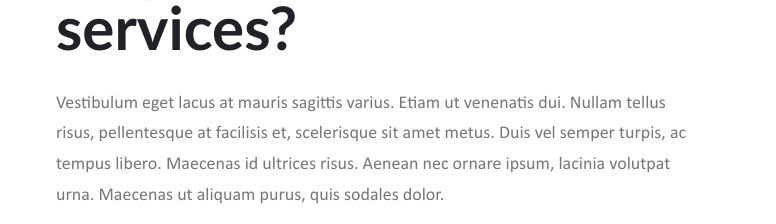
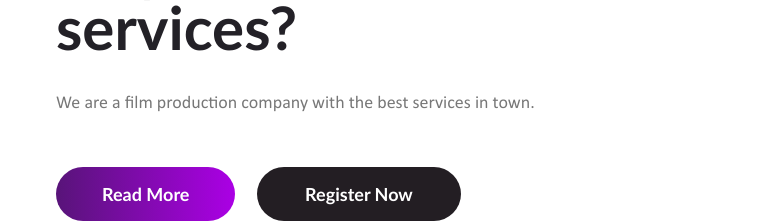
Before and after one commit to yunika-giles/Agenda_Web, a plain HTML site: page index.html in a window 1280 px wide. Shown: the part 1133-1357 px from the top of the page, 504-1280 px from the left. Drawn offline with Linux system fonts and the light colour scheme.

Commit message:
Modified the definition of Agenda

```diff
--- a/index.html
+++ b/index.html
@@ -213,7 +213,7 @@
                 </header>
 
                 <div class="entry-content">
-                    <p>Vestibulum eget lacus at mauris sagittis varius. Etiam ut venenatis dui. Nullam tellus risus, pellentesque at facilisis et, scelerisque sit amet metus. Duis vel semper turpis, ac tempus libero. Maecenas id ultrices risus. Aenean nec ornare ipsum, lacinia volutpat urna. Maecenas ut aliquam purus, quis sodales dolor.</p>
+                    <p>We are a film production company with the best services in town.</p>
                 </div>
 
                 <footer class="entry-footer">
```
